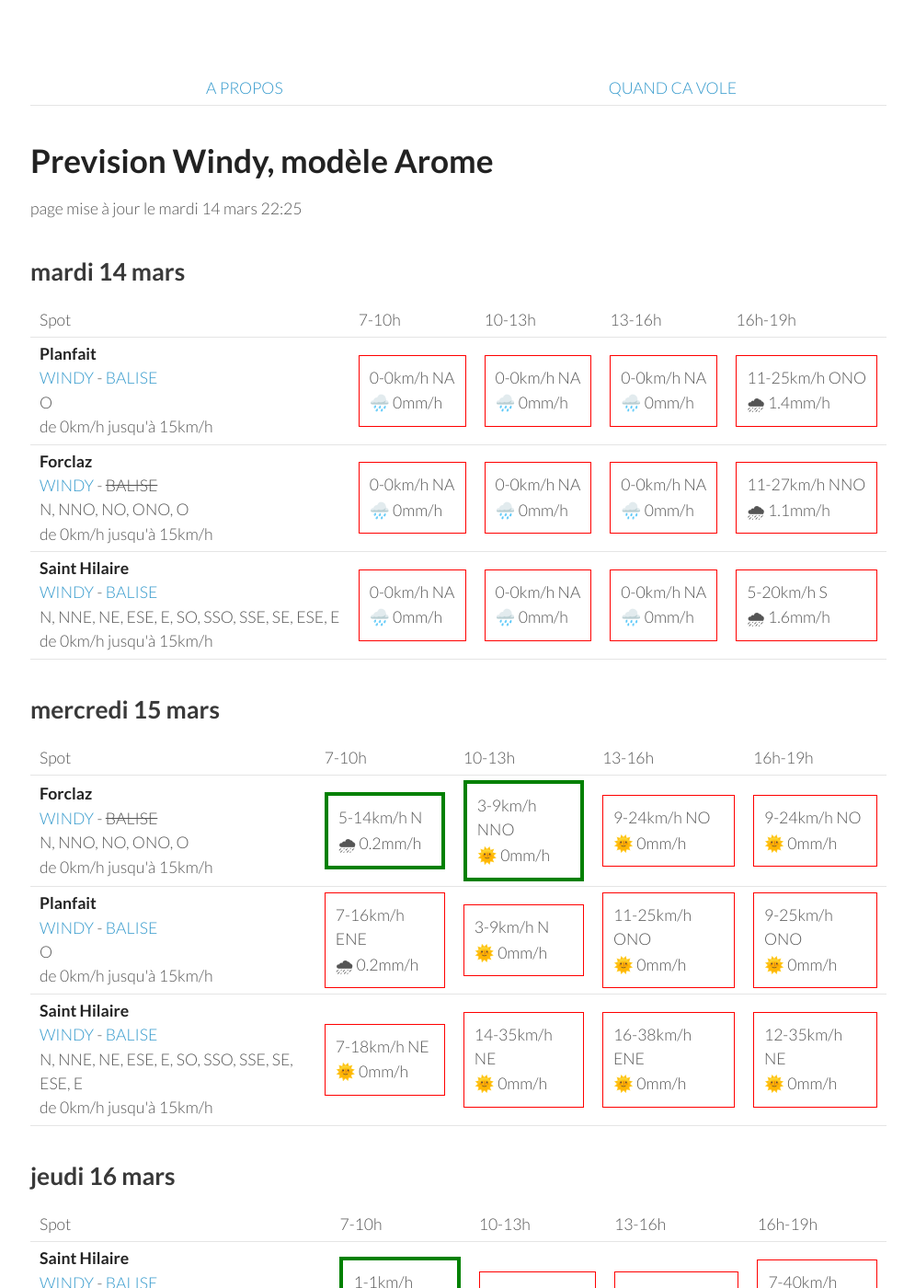
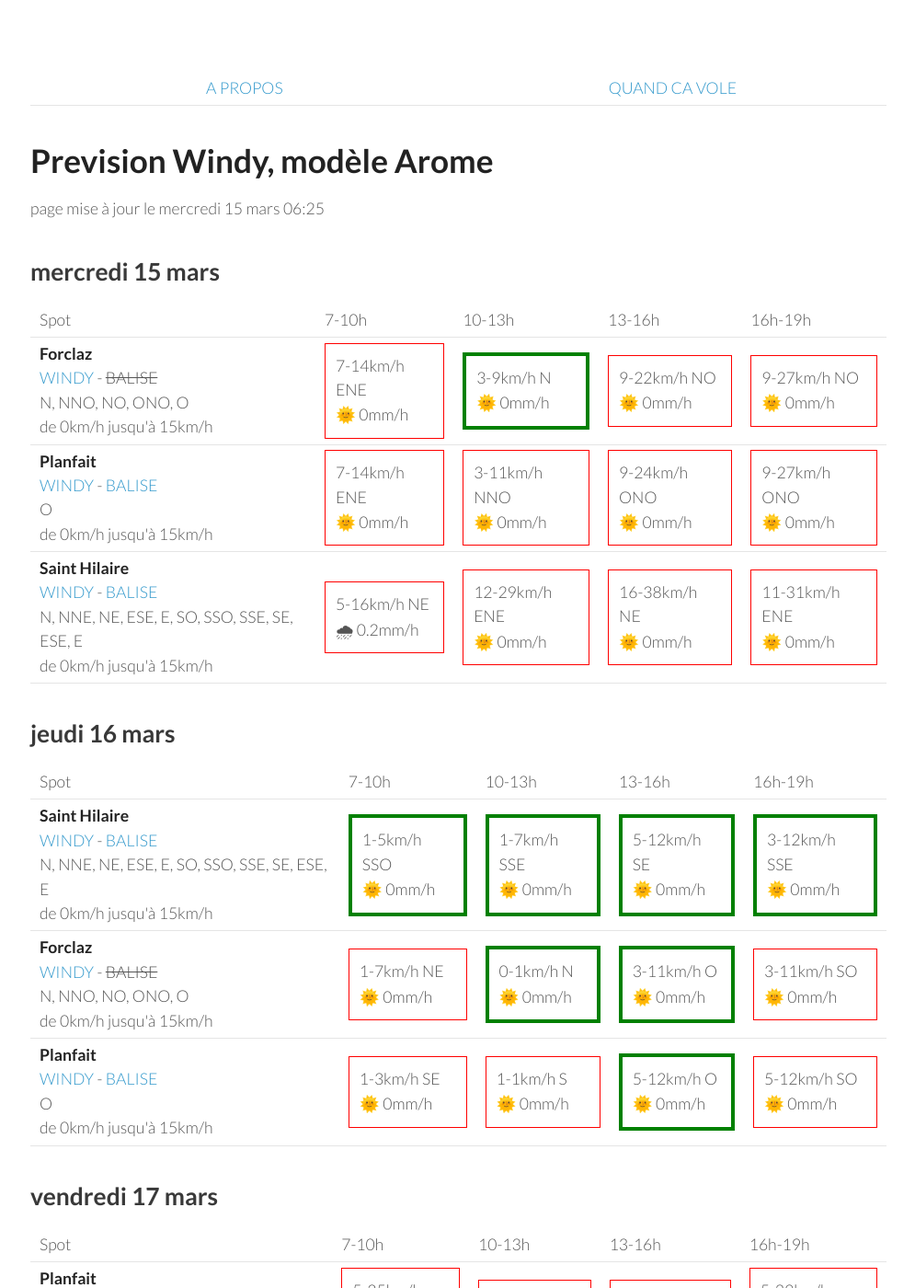
Before and after one commit to parapente-dans-le-nord/parapente-dans-le-nord.github.io, a Jekyll site: the page built from alpes_nord.markdown, in a window 1280 px wide and 1400 px high. Shown: the whole window at 92% size, without its empty margins (25-1020 px from the left). Built offline with Jekyll 4.4.1, drawn with Linux system fonts in a browser that asks for light colours; some of the changed text lies outside the part shown.

Commit message:
update index.markdown

```diff
--- a/alpes_nord.markdown
+++ b/alpes_nord.markdown
@@ -7,51 +7,8 @@ title:  "Tous les spots"
 {: .links}
 
 # Prevision Windy, modèle Arome
-page mise à jour le mardi 14 mars 22:25
+page mise à jour le mercredi 15 mars 06:25
 
-## mardi 14 mars
-
-{::nomarkdown}
-<table>
-  <tbody>
-    <tr>
-      <td>Spot</td>
-      <td>7-10h</td>
-      <td>10-13h</td>
-      <td>13-16h</td>
-      <td>16h-19h</td>
-    </tr>
-<tr>
-        <td><strong>Planfait</strong><br><a href="https://windy.com/45.853/6.223?45.415,6.223,8">WINDY</a> - <span class=""><a href="https://www.openwindmap.org/PP496">BALISE</a> </span><br> <span class="vent-favorable">O</span><br><span class="force-vent">de 0km/h jusqu'à 15km/h</span> </td>
-
-            <td><div class="not-flyable"><p>0-0km/h NA</p><p>🌧️ 0mm/h</p></div></td>
-            <td><div class="not-flyable"><p>0-0km/h NA</p><p>🌧️ 0mm/h</p></div></td>
-            <td><div class="not-flyable"><p>0-0km/h NA</p><p>🌧️ 0mm/h</p></div></td>
-            <td><div class="not-flyable"><p>11-25km/h ONO</p><p>🌧 1.4mm/h</p></div></td>
-
-    </tr>
-<tr>
-        <td><strong>Forclaz</strong><br><a href="https://windy.com/45.814/6.247?45.375,6.246,8,m:eVwaglz">WINDY</a> - <span class="no-balise"> BALISE </span><br> <span class="vent-favorable">N, NNO, NO, ONO, O</span><br><span class="force-vent">de 0km/h jusqu'à 15km/h</span> </td>
-
-            <td><div class="not-flyable"><p>0-0km/h NA</p><p>🌧️ 0mm/h</p></div></td>
-            <td><div class="not-flyable"><p>0-0km/h NA</p><p>🌧️ 0mm/h</p></div></td>
-            <td><div class="not-flyable"><p>0-0km/h NA</p><p>🌧️ 0mm/h</p></div></td>
-            <td><div class="not-flyable"><p>11-27km/h NNO</p><p>🌧 1.1mm/h</p></div></td>
-
-    </tr>
-<tr>
-        <td><strong>Saint Hilaire</strong><br><a href="https://windy.com/45.307/5.888?45.087,5.889,9,m:eUFagkX">WINDY</a> - <span class=""><a href="http://www.balisemeteo.com/balise.php?idBalise=61">BALISE</a> </span><br> <span class="vent-favorable">N, NNE, NE, ESE, E, SO, SSO, SSE, SE, ESE, E</span><br><span class="force-vent">de 0km/h jusqu'à 15km/h</span> </td>
-
-            <td><div class="not-flyable"><p>0-0km/h NA</p><p>🌧️ 0mm/h</p></div></td>
-            <td><div class="not-flyable"><p>0-0km/h NA</p><p>🌧️ 0mm/h</p></div></td>
-            <td><div class="not-flyable"><p>0-0km/h NA</p><p>🌧️ 0mm/h</p></div></td>
-            <td><div class="not-flyable"><p>5-20km/h S</p><p>🌧 1.6mm/h</p></div></td>
-
-    </tr>
-
-</tbody>
-</table>
-{:/}
 ## mercredi 15 mars
 
 {::nomarkdown}
@@ -67,30 +24,30 @@ page mise à jour le mardi 14 mars 22:25
 <tr>
         <td><strong>Forclaz</strong><br><a href="https://windy.com/45.814/6.247?45.375,6.246,8,m:eVwaglz">WINDY</a> - <span class="no-balise"> BALISE </span><br> <span class="vent-favorable">N, NNO, NO, ONO, O</span><br><span class="force-vent">de 0km/h jusqu'à 15km/h</span> </td>
 
-            <td><div class="flyable"><p>5-14km/h N</p><p>🌧 0.2mm/h</p></div></td>
-            <td><div class="flyable"><p>3-9km/h NNO</p><p>🌞 0mm/h</p></div></td>
-            <td><div class="not-flyable"><p>9-24km/h NO</p><p>🌞 0mm/h</p></div></td>
-            <td><div class="not-flyable"><p>9-24km/h NO</p><p>🌞 0mm/h</p></div></td>
+            <td><div class="not-flyable"><p>7-14km/h ENE</p><p>🌞 0mm/h</p></div></td>
+            <td><div class="flyable"><p>3-9km/h N</p><p>🌞 0mm/h</p></div></td>
+            <td><div class="not-flyable"><p>9-22km/h NO</p><p>🌞 0mm/h</p></div></td>
+            <td><div class="not-flyable"><p>9-27km/h NO</p><p>🌞 0mm/h</p></div></td>
 
 
     </tr>
 <tr>
         <td><strong>Planfait</strong><br><a href="https://windy.com/45.853/6.223?45.415,6.223,8">WINDY</a> - <span class=""><a href="https://www.openwindmap.org/PP496">BALISE</a> </span><br> <span class="vent-favorable">O</span><br><span class="force-vent">de 0km/h jusqu'à 15km/h</span> </td>
 
-            <td><div class="not-flyable"><p>7-16km/h ENE</p><p>🌧 0.2mm/h</p></div></td>
-            <td><div class="not-flyable"><p>3-9km/h N</p><p>🌞 0mm/h</p></div></td>
-            <td><div class="not-flyable"><p>11-25km/h ONO</p><p>🌞 0mm/h</p></div></td>
-            <td><div class="not-flyable"><p>9-25km/h ONO</p><p>🌞 0mm/h</p></div></td>
+            <td><div class="not-flyable"><p>7-14km/h ENE</p><p>🌞 0mm/h</p></div></td>
+            <td><div class="not-flyable"><p>3-11km/h NNO</p><p>🌞 0mm/h</p></div></td>
+            <td><div class="not-flyable"><p>9-24km/h ONO</p><p>🌞 0mm/h</p></div></td>
+            <td><div class="not-flyable"><p>9-27km/h ONO</p><p>🌞 0mm/h</p></div></td>
 
 
     </tr>
 <tr>
         <td><strong>Saint Hilaire</strong><br><a href="https://windy.com/45.307/5.888?45.087,5.889,9,m:eUFagkX">WINDY</a> - <span class=""><a href="http://www.balisemeteo.com/balise.php?idBalise=61">BALISE</a> </span><br> <span class="vent-favorable">N, NNE, NE, ESE, E, SO, SSO, SSE, SE, ESE, E</span><br><span class="force-vent">de 0km/h jusqu'à 15km/h</span> </td>
 
-            <td><div class="not-flyable"><p>7-18km/h NE</p><p>🌞 0mm/h</p></div></td>
-            <td><div class="not-flyable"><p>14-35km/h NE</p><p>🌞 0mm/h</p></div></td>
-            <td><div class="not-flyable"><p>16-38km/h ENE</p><p>🌞 0mm/h</p></div></td>
-            <td><div class="not-flyable"><p>12-35km/h NE</p><p>🌞 0mm/h</p></div></td>
+            <td><div class="not-flyable"><p>5-16km/h NE</p><p>🌧 0.2mm/h</p></div></td>
+            <td><div class="not-flyable"><p>12-29km/h ENE</p><p>🌞 0mm/h</p></div></td>
+            <td><div class="not-flyable"><p>16-38km/h NE</p><p>🌞 0mm/h</p></div></td>
+            <td><div class="not-flyable"><p>11-31km/h ENE</p><p>🌞 0mm/h</p></div></td>
 
 
     </tr>
@@ -113,30 +70,30 @@ page mise à jour le mardi 14 mars 22:25
 <tr>
         <td><strong>Saint Hilaire</strong><br><a href="https://windy.com/45.307/5.888?45.087,5.889,9,m:eUFagkX">WINDY</a> - <span class=""><a href="http://www.balisemeteo.com/balise.php?idBalise=61">BALISE</a> </span><br> <span class="vent-favorable">N, NNE, NE, ESE, E, SO, SSO, SSE, SE, ESE, E</span><br><span class="force-vent">de 0km/h jusqu'à 15km/h</span> </td>
 
-            <td><div class="flyable"><p>1-1km/h NNE</p><p>🌞 0mm/h</p></div></td>
-            <td><div class="not-flyable"><p>3-20km/h SO</p><p>🌞 0mm/h</p></div></td>
-            <td><div class="not-flyable"><p>5-31km/h SSO</p><p>🌞 0mm/h</p></div></td>
-            <td><div class="not-flyable"><p>7-40km/h SSO</p><p>🌞 0mm/h</p></div></td>
+            <td><div class="flyable"><p>1-5km/h SSO</p><p>🌞 0mm/h</p></div></td>
+            <td><div class="flyable"><p>1-7km/h SSE</p><p>🌞 0mm/h</p></div></td>
+            <td><div class="flyable"><p>5-12km/h SE</p><p>🌞 0mm/h</p></div></td>
+            <td><div class="flyable"><p>3-12km/h SSE</p><p>🌞 0mm/h</p></div></td>
+
+
+    </tr>
+<tr>
+        <td><strong>Forclaz</strong><br><a href="https://windy.com/45.814/6.247?45.375,6.246,8,m:eVwaglz">WINDY</a> - <span class="no-balise"> BALISE </span><br> <span class="vent-favorable">N, NNO, NO, ONO, O</span><br><span class="force-vent">de 0km/h jusqu'à 15km/h</span> </td>
+
+            <td><div class="not-flyable"><p>1-7km/h NE</p><p>🌞 0mm/h</p></div></td>
+            <td><div class="flyable"><p>0-1km/h N</p><p>🌞 0mm/h</p></div></td>
+            <td><div class="flyable"><p>3-11km/h O</p><p>🌞 0mm/h</p></div></td>
+            <td><div class="not-flyable"><p>3-11km/h SO</p><p>🌞 0mm/h</p></div></td>
 
 
     </tr>
 <tr>
         <td><strong>Planfait</strong><br><a href="https://windy.com/45.853/6.223?45.415,6.223,8">WINDY</a> - <span class=""><a href="https://www.openwindmap.org/PP496">BALISE</a> </span><br> <span class="vent-favorable">O</span><br><span class="force-vent">de 0km/h jusqu'à 15km/h</span> </td>
 
-            <td><div class="not-flyable"><p>1-5km/h ESE</p><p>🌞 0mm/h</p></div></td>
-            <td><div class="not-flyable"><p>1-18km/h S</p><p>🌞 0mm/h</p></div></td>
-            <td><div class="not-flyable"><p>3-18km/h OSO</p><p>🌞 0mm/h</p></div></td>
-            <td><div class="not-flyable"><p>3-18km/h SSO</p><p>🌞 0mm/h</p></div></td>
-
-
-    </tr>
-<tr>
-        <td><strong>Forclaz</strong><br><a href="https://windy.com/45.814/6.247?45.375,6.246,8,m:eVwaglz">WINDY</a> - <span class="no-balise"> BALISE </span><br> <span class="vent-favorable">N, NNO, NO, ONO, O</span><br><span class="force-vent">de 0km/h jusqu'à 15km/h</span> </td>
-
-            <td><div class="not-flyable"><p>3-9km/h ENE</p><p>🌞 0mm/h</p></div></td>
-            <td><div class="not-flyable"><p>1-22km/h SSE</p><p>🌞 0mm/h</p></div></td>
-            <td><div class="not-flyable"><p>1-18km/h O</p><p>🌞 0mm/h</p></div></td>
-            <td><div class="not-flyable"><p>1-18km/h S</p><p>🌞 0mm/h</p></div></td>
+            <td><div class="not-flyable"><p>1-3km/h SE</p><p>🌞 0mm/h</p></div></td>
+            <td><div class="not-flyable"><p>1-1km/h S</p><p>🌞 0mm/h</p></div></td>
+            <td><div class="flyable"><p>5-12km/h O</p><p>🌞 0mm/h</p></div></td>
+            <td><div class="not-flyable"><p>5-12km/h SO</p><p>🌞 0mm/h</p></div></td>
 
 
     </tr>
@@ -159,30 +116,30 @@ page mise à jour le mardi 14 mars 22:25
 <tr>
         <td><strong>Planfait</strong><br><a href="https://windy.com/45.853/6.223?45.415,6.223,8">WINDY</a> - <span class=""><a href="https://www.openwindmap.org/PP496">BALISE</a> </span><br> <span class="vent-favorable">O</span><br><span class="force-vent">de 0km/h jusqu'à 15km/h</span> </td>
 
-            <td><div class="not-flyable"><p>5-27km/h ESE</p><p>🌞 0mm/h</p></div></td>
-            <td><div class="not-flyable"><p>3-29km/h SSE</p><p>🌞 0mm/h</p></div></td>
-            <td><div class="not-flyable"><p>5-27km/h O</p><p>🌞 0mm/h</p></div></td>
-            <td><div class="not-flyable"><p>5-27km/h O</p><p>🌞 0mm/h</p></div></td>
+            <td><div class="not-flyable"><p>5-25km/h ESE</p><p>🌞 0mm/h</p></div></td>
+            <td><div class="not-flyable"><p>3-25km/h S</p><p>🌞 0mm/h</p></div></td>
+            <td><div class="not-flyable"><p>3-25km/h O</p><p>🌞 0mm/h</p></div></td>
+            <td><div class="not-flyable"><p>5-29km/h ONO</p><p>🌞 0mm/h</p></div></td>
 
 
     </tr>
 <tr>
         <td><strong>Forclaz</strong><br><a href="https://windy.com/45.814/6.247?45.375,6.246,8,m:eVwaglz">WINDY</a> - <span class="no-balise"> BALISE </span><br> <span class="vent-favorable">N, NNO, NO, ONO, O</span><br><span class="force-vent">de 0km/h jusqu'à 15km/h</span> </td>
 
-            <td><div class="not-flyable"><p>5-27km/h ESE</p><p>🌞 0mm/h</p></div></td>
-            <td><div class="not-flyable"><p>3-27km/h SE</p><p>🌞 0mm/h</p></div></td>
-            <td><div class="not-flyable"><p>3-27km/h ONO</p><p>🌞 0mm/h</p></div></td>
-            <td><div class="not-flyable"><p>5-29km/h ONO</p><p>🌞 0mm/h</p></div></td>
+            <td><div class="not-flyable"><p>5-24km/h E</p><p>🌞 0mm/h</p></div></td>
+            <td><div class="not-flyable"><p>1-25km/h SE</p><p>🌞 0mm/h</p></div></td>
+            <td><div class="not-flyable"><p>3-25km/h O</p><p>🌞 0mm/h</p></div></td>
+            <td><div class="not-flyable"><p>7-29km/h ONO</p><p>🌞 0mm/h</p></div></td>
 
 
     </tr>
 <tr>
         <td><strong>Saint Hilaire</strong><br><a href="https://windy.com/45.307/5.888?45.087,5.889,9,m:eUFagkX">WINDY</a> - <span class=""><a href="http://www.balisemeteo.com/balise.php?idBalise=61">BALISE</a> </span><br> <span class="vent-favorable">N, NNE, NE, ESE, E, SO, SSO, SSE, SE, ESE, E</span><br><span class="force-vent">de 0km/h jusqu'à 15km/h</span> </td>
 
-            <td><div class="not-flyable"><p>3-51km/h SSE</p><p>🌞 0mm/h</p></div></td>
-            <td><div class="not-flyable"><p>5-51km/h SO</p><p>🌞 0mm/h</p></div></td>
-            <td><div class="not-flyable"><p>11-64km/h SO</p><p>🌞 0mm/h</p></div></td>
-            <td><div class="not-flyable"><p>9-66km/h SO</p><p>🌞 0mm/h</p></div></td>
+            <td><div class="not-flyable"><p>3-46km/h SSE</p><p>🌞 0mm/h</p></div></td>
+            <td><div class="not-flyable"><p>5-50km/h SO</p><p>🌞 0mm/h</p></div></td>
+            <td><div class="not-flyable"><p>11-62km/h SO</p><p>🌞 0mm/h</p></div></td>
+            <td><div class="not-flyable"><p>9-62km/h SO</p><p>🌞 0mm/h</p></div></td>
 
 
     </tr>
@@ -206,7 +163,7 @@ page mise à jour le mardi 14 mars 22:25
         <td><strong>Planfait</strong><br><a href="https://windy.com/45.853/6.223?45.415,6.223,8">WINDY</a> - <span class=""><a href="https://www.openwindmap.org/PP496">BALISE</a> </span><br> <span class="vent-favorable">O</span><br><span class="force-vent">de 0km/h jusqu'à 15km/h</span> </td>
 
             <td><div class="not-flyable"><p>3-14km/h ESE</p><p>🌞 0mm/h</p></div></td>
-            <td><div class="not-flyable"><p>3-18km/h O</p><p>🌞 0mm/h</p></div></td>
+            <td><div class="not-flyable"><p>1-16km/h O</p><p>🌞 0mm/h</p></div></td>
             <td><div class="not-flyable"><p>5-22km/h ONO</p><p>🌞 0mm/h</p></div></td>
             <td><div class="not-flyable"><p>5-24km/h ONO</p><p>🌞 0mm/h</p></div></td>
 
@@ -215,8 +172,8 @@ page mise à jour le mardi 14 mars 22:25
 <tr>
         <td><strong>Forclaz</strong><br><a href="https://windy.com/45.814/6.247?45.375,6.246,8,m:eVwaglz">WINDY</a> - <span class="no-balise"> BALISE </span><br> <span class="vent-favorable">N, NNO, NO, ONO, O</span><br><span class="force-vent">de 0km/h jusqu'à 15km/h</span> </td>
 
-            <td><div class="not-flyable"><p>3-16km/h ESE</p><p>🌞 0mm/h</p></div></td>
-            <td><div class="not-flyable"><p>3-18km/h ONO</p><p>🌞 0mm/h</p></div></td>
+            <td><div class="not-flyable"><p>3-14km/h ESE</p><p>🌞 0mm/h</p></div></td>
+            <td><div class="not-flyable"><p>1-18km/h O</p><p>🌞 0mm/h</p></div></td>
             <td><div class="not-flyable"><p>5-22km/h NO</p><p>🌞 0mm/h</p></div></td>
             <td><div class="not-flyable"><p>5-25km/h ONO</p><p>🌞 0mm/h</p></div></td>
 
@@ -225,8 +182,8 @@ page mise à jour le mardi 14 mars 22:25
 <tr>
         <td><strong>Saint Hilaire</strong><br><a href="https://windy.com/45.307/5.888?45.087,5.889,9,m:eUFagkX">WINDY</a> - <span class=""><a href="http://www.balisemeteo.com/balise.php?idBalise=61">BALISE</a> </span><br> <span class="vent-favorable">N, NNE, NE, ESE, E, SO, SSO, SSE, SE, ESE, E</span><br><span class="force-vent">de 0km/h jusqu'à 15km/h</span> </td>
 
-            <td><div class="not-flyable"><p>1-27km/h E</p><p>🌞 0mm/h</p></div></td>
-            <td><div class="not-flyable"><p>3-27km/h O</p><p>🌞 0mm/h</p></div></td>
+            <td><div class="not-flyable"><p>1-25km/h ENE</p><p>🌞 0mm/h</p></div></td>
+            <td><div class="not-flyable"><p>3-27km/h OSO</p><p>🌞 0mm/h</p></div></td>
             <td><div class="not-flyable"><p>5-31km/h SO</p><p>🌞 0mm/h</p></div></td>
             <td><div class="not-flyable"><p>5-38km/h OSO</p><p>🌞 0mm/h</p></div></td>
 
```
